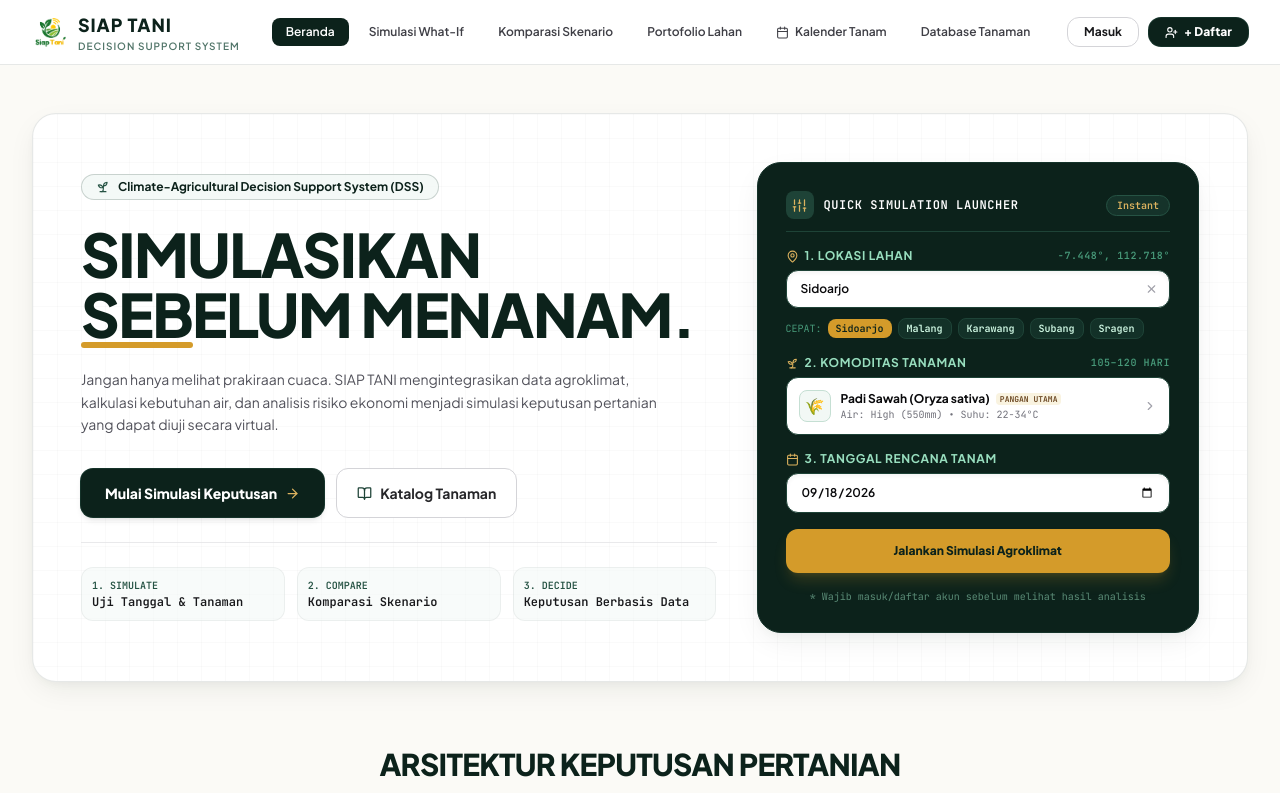
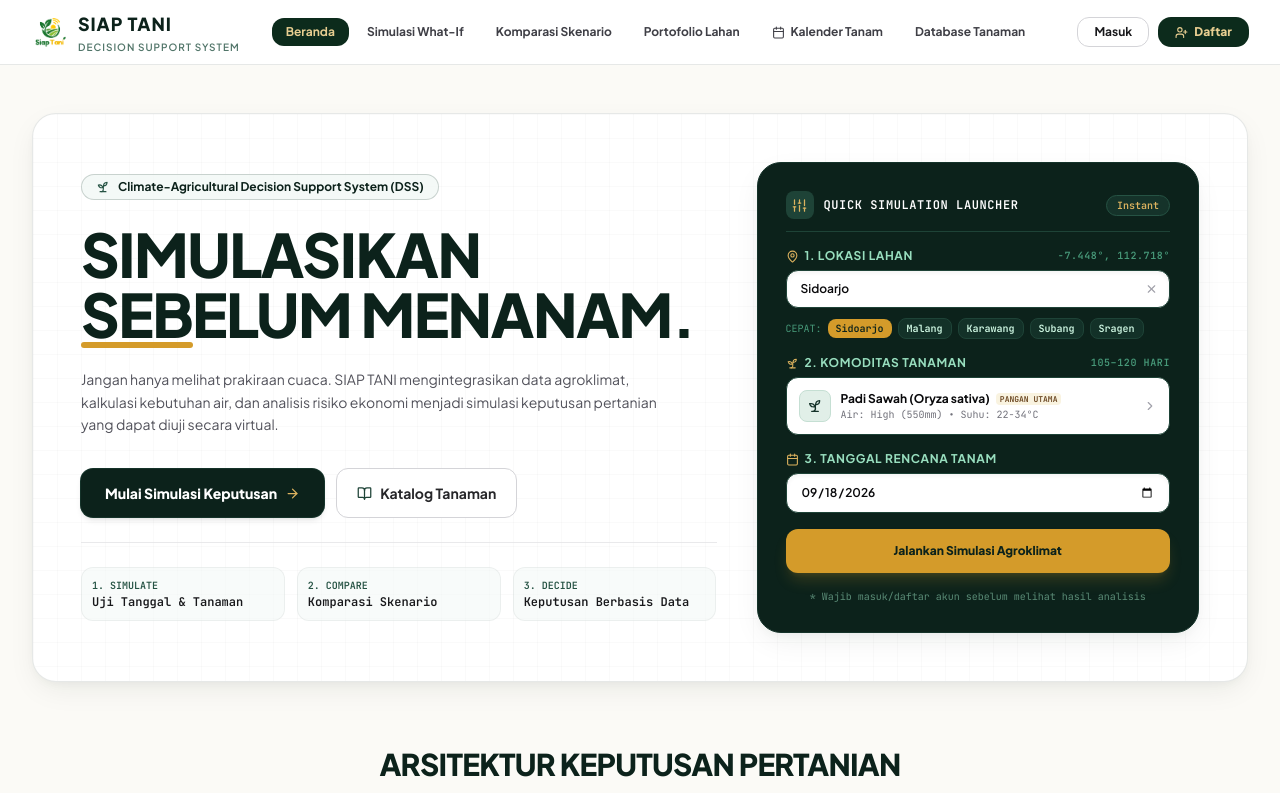
Before and after one commit to JoshNells13/UB-Holodev, a Nuxt app: page / in a window 1280 px wide. Shown: the top 793 px of the page. Built offline with nearby package versions, Linux system fonts and the light colour scheme.

Commit message:
style: refactor UI components with Lucide icons, updated color palettes, and improved typography consistency

```diff
--- a/components/layout/AppNavbar.vue
+++ b/components/layout/AppNavbar.vue
@@ -1,5 +1,5 @@
 <template>
-  <header class="sticky top-0 z-40 w-full border-b border-forest-950/10 bg-white/95 backdrop-blur-md shadow-xs">
+  <header class="sticky top-0 z-40 w-full border-b border-forest-950/10 bg-white/95 backdrop-blur-md shadow-2xs">
     <div class="mx-auto flex h-16 max-w-7xl items-center justify-between px-4 sm:px-6 lg:px-8">
       <!-- Logo & Brand -->
       <div class="flex items-center gap-8">
@@ -7,55 +7,55 @@
           <img src="/icon_logo.png" alt="Siap Tani Logo" class="h-9 w-9 object-contain shrink-0 drop-shadow-xs" />
           <div class="flex flex-col">
             <span class="text-base sm:text-lg font-extrabold uppercase leading-none tracking-wider text-forest-950">SIAP TANI</span>
-            <span class="text-[9px] sm:text-[10px] font-semibold tracking-widest text-forest-700/80 uppercase">Decision Support System</span>
+            <span class="text-[9px] sm:text-[10px] font-semibold tracking-widest text-forest-700/80 uppercase mt-0.5">Decision Support System</span>
           </div>
         </NuxtLink>
 
         <!-- Desktop Navigation Links -->
-        <nav class="hidden lg:flex items-center gap-1.5">
+        <nav class="hidden lg:flex items-center gap-1">
           <NuxtLink
             to="/"
-            class="rounded-lg px-3.5 py-1.5 text-xs font-semibold transition"
-            :class="$route.path === '/' ? 'bg-forest-950 text-white shadow-xs' : 'text-zinc-700 hover:text-forest-950 hover:bg-forest-50'"
+            class="rounded-xl px-3.5 py-1.5 text-xs font-bold transition-all"
+            :class="$route.path === '/' ? 'bg-[#0C2B1C] text-gold-300 shadow-xs' : 'text-zinc-700 hover:text-forest-950 hover:bg-forest-950/5'"
           >
             Beranda
           </NuxtLink>
           <button
             @click="handleNavTo('/simulate')"
-            class="rounded-lg px-3.5 py-1.5 text-xs font-semibold transition"
-            :class="$route.path === '/simulate' ? 'bg-forest-950 text-white shadow-xs' : 'text-zinc-700 hover:text-forest-950 hover:bg-forest-50'"
+            class="rounded-xl px-3.5 py-1.5 text-xs font-bold transition-all cursor-pointer"
+            :class="$route.path === '/simulate' ? 'bg-[#0C2B1C] text-gold-300 shadow-xs' : 'text-zinc-700 hover:text-forest-950 hover:bg-forest-950/5'"
           >
             Simulasi What-If
           </button>
           <button
             @click="handleNavTo('/compare')"
-            class="rounded-lg px-3.5 py-1.5 text-xs font-semibold transition flex items-center gap-1.5"
-            :class="$route.path === '/compare' ? 'bg-forest-950 text-white shadow-xs' : 'text-zinc-700 hover:text-forest-950 hover:bg-forest-50'"
+            class="rounded-xl px-3.5 py-1.5 text-xs font-bold transition-all flex items-center gap-1.5 cursor-pointer"
+            :class="$route.path === '/compare' ? 'bg-[#0C2B1C] text-gold-300 shadow-xs' : 'text-zinc-700 hover:text-forest-950 hover:bg-forest-950/5'"
           >
             <span>Komparasi Skenario</span>
-            <span v-if="comparisonList.length > 0" class="flex h-4 min-w-4 items-center justify-center rounded-full bg-gold-500 px-1 text-[9px] font-extrabold text-forest-950">
+            <span v-if="comparisonList.length > 0" class="flex h-4 min-w-4 items-center justify-center rounded-full bg-[#d49b2a] px-1 text-[9px] font-extrabold text-[#0C2B1C]">
               {{ comparisonList.length }}
             </span>
           </button>
           <button
             @click="handleNavTo('/portfolio')"
-            class="rounded-lg px-3.5 py-1.5 text-xs font-semibold transition"
-            :class="$route.path === '/portfolio' ? 'bg-forest-950 text-white shadow-xs' : 'text-zinc-700 hover:text-forest-950 hover:bg-forest-50'"
+            class="rounded-xl px-3.5 py-1.5 text-xs font-bold transition-all cursor-pointer"
+            :class="$route.path === '/portfolio' ? 'bg-[#0C2B1C] text-gold-300 shadow-xs' : 'text-zinc-700 hover:text-forest-950 hover:bg-forest-950/5'"
           >
             Portofolio Lahan
           </button>
           <button
             @click="handleNavTo('/calendar')"
-            class="rounded-lg px-3.5 py-1.5 text-xs font-semibold transition flex items-center gap-1.5"
-            :class="$route.path === '/calendar' ? 'bg-forest-950 text-white shadow-xs' : 'text-zinc-700 hover:text-forest-950 hover:bg-forest-50'"
+            class="rounded-xl px-3.5 py-1.5 text-xs font-bold transition-all flex items-center gap-1.5 cursor-pointer"
+            :class="$route.path === '/calendar' ? 'bg-[#0C2B1C] text-gold-300 shadow-xs' : 'text-zinc-700 hover:text-forest-950 hover:bg-forest-950/5'"
           >
             <Calendar :size="13" />
             <span>Kalender Tanam</span>
           </button>
           <NuxtLink
             to="/crops"
-            class="rounded-lg px-3.5 py-1.5 text-xs font-semibold transition"
-            :class="$route.path === '/crops' ? 'bg-forest-950 text-white shadow-xs' : 'text-zinc-700 hover:text-forest-950 hover:bg-forest-50'"
+            class="rounded-xl px-3.5 py-1.5 text-xs font-bold transition-all"
+            :class="$route.path === '/crops' ? 'bg-[#0C2B1C] text-gold-300 shadow-xs' : 'text-zinc-700 hover:text-forest-950 hover:bg-forest-950/5'"
           >
             Database Tanaman
           </NuxtLink>
@@ -68,7 +68,7 @@
           <template v-if="isAuthenticated && user">
             <NuxtLink
               to="/history"
-              class="hidden sm:flex items-center gap-1.5 rounded-xl border border-zinc-200 bg-white px-3.5 py-1.5 text-xs font-semibold text-zinc-800 transition hover:bg-forest-50 hover:border-forest-300 shadow-xs"
+              class="hidden sm:flex items-center gap-1.5 rounded-xl border border-zinc-200 bg-white px-3.5 py-1.5 text-xs font-bold text-zinc-800 transition hover:bg-forest-50 hover:border-forest-300 shadow-2xs"
             >
               <RotateCcw :size="13" class="text-forest-800" />
               <span>Riwayat</span>
@@ -76,25 +76,25 @@
 
             <!-- User Menu Dropdown -->
             <div class="relative group">
-              <button class="flex items-center gap-2 rounded-xl border border-forest-950/15 bg-forest-50/60 px-3 py-1.5 text-xs font-medium text-forest-950 transition hover:border-forest-900 shadow-xs">
-                <div class="flex h-5 w-5 items-center justify-center rounded-full bg-forest-950 text-[10px] font-extrabold text-gold-300 ring-1 ring-gold-500/50">
-                  {{ user.full_name?.charAt(0).toLowerCase() || 'b' }}
+              <button class="flex items-center gap-2 rounded-xl border border-forest-950/15 bg-forest-50/70 px-3 py-1.5 text-xs font-bold text-forest-950 transition hover:border-forest-900 shadow-2xs cursor-pointer">
+                <div class="flex h-6 w-6 items-center justify-center rounded-full bg-[#0C2B1C] text-[10px] font-extrabold text-gold-300 ring-1 ring-gold-500/50">
+                  {{ user.full_name?.charAt(0).toUpperCase() || 'P' }}
                 </div>
-                <span class="max-w-[100px] sm:max-w-[130px] truncate font-bold text-xs">{{ user.full_name || 'budi' }}</span>
-                <span v-if="isDemoUser" class="hidden sm:inline-block rounded bg-gold-100 text-gold-800 px-1 py-0.2 text-[8px] font-mono font-bold uppercase">Demo</span>
+                <span class="max-w-[100px] sm:max-w-[130px] truncate font-bold text-xs">{{ user.full_name || 'Petani' }}</span>
+                <span v-if="isDemoUser" class="hidden sm:inline-block rounded bg-gold-100 text-gold-900 px-1.5 py-0.2 text-[8px] font-mono font-bold uppercase border border-gold-300">Demo</span>
                 <ChevronDown :size="12" class="text-forest-700 transition-transform group-hover:rotate-180" />
               </button>
 
-              <div class="absolute right-0 top-full mt-1.5 hidden w-52 rounded-xl border border-zinc-200 bg-white p-1.5 shadow-premium group-hover:block z-50">
-                <div class="px-3 py-2 border-b border-zinc-100 bg-forest-50/40 rounded-lg mb-1">
-                  <p class="text-xs font-bold text-forest-950">{{ user.full_name }}</p>
-                  <p class="text-[11px] text-zinc-500 truncate font-mono">{{ user.email }}</p>
+              <div class="absolute right-0 top-full mt-1.5 hidden w-52 rounded-2xl border border-zinc-200 bg-white p-1.5 shadow-premium group-hover:block z-50">
+                <div class="px-3 py-2 border-b border-zinc-100 bg-forest-50/40 rounded-xl mb-1">
+                  <p class="text-xs font-bold text-forest-950 truncate">{{ user.full_name }}</p>
+                  <p class="text-[10px] text-zinc-500 truncate font-mono">{{ user.email }}</p>
                 </div>
-                <NuxtLink to="/history" class="flex w-full items-center gap-2 rounded-lg px-3 py-2 text-xs font-medium text-zinc-700 hover:bg-forest-50 hover:text-forest-950 transition">
+                <NuxtLink to="/history" class="flex w-full items-center gap-2 rounded-xl px-3 py-2 text-xs font-bold text-zinc-700 hover:bg-forest-50 hover:text-forest-950 transition">
                   <RotateCcw :size="14" class="text-forest-700" />
                   <span>Riwayat Simulasi</span>
                 </NuxtLink>
-                <button @click="signOut" class="flex w-full items-center gap-2 rounded-lg px-3 py-2 text-xs font-medium text-red-600 hover:bg-red-50 transition">
+                <button @click="signOut" class="flex w-full items-center gap-2 rounded-xl px-3 py-2 text-xs font-bold text-red-600 hover:bg-red-50 transition cursor-pointer">
                   <LogOut :size="14" />
                   <span>Keluar Akun</span>
                 </button>
@@ -103,28 +103,28 @@
           </template>
 
           <template v-else>
-            <button
-              @click="openAuthModal('/simulate')"
-              class="rounded-xl border border-zinc-300 px-4 py-1.5 text-xs font-bold text-zinc-900 transition hover:bg-zinc-100 shadow-xs"
+            <NuxtLink
+              to="/login"
+              class="rounded-xl border border-zinc-300 px-4 py-1.5 text-xs font-bold text-zinc-900 transition hover:bg-zinc-100 shadow-2xs"
             >
               Masuk
-            </button>
-            <button
-              @click="openAuthModal('/simulate')"
-              class="flex items-center gap-1.5 rounded-xl bg-forest-950 px-4 py-1.5 text-xs font-extrabold text-white transition hover:bg-forest-900 shadow-xs ring-1 ring-forest-900"
+            </NuxtLink>
+            <NuxtLink
+              to="/register"
+              class="flex items-center gap-1.5 rounded-xl bg-[#0C2B1C] px-4 py-1.5 text-xs font-extrabold text-gold-300 transition hover:bg-forest-900 shadow-2xs ring-1 ring-[#0C2B1C]"
             >
               <UserPlus :size="13" />
-              <span>+ Daftar</span>
-            </button>
+              <span>Daftar</span>
+            </NuxtLink>
           </template>
 
           <template #fallback>
-            <button
-              @click="openAuthModal('/simulate')"
+            <NuxtLink
+              to="/login"
               class="rounded-xl border border-zinc-300 px-4 py-1.5 text-xs font-bold text-zinc-900"
             >
               Masuk
-            </button>
+            </NuxtLink>
           </template>
         </ClientOnly>
 
@@ -132,7 +132,7 @@
         <button
           type="button"
           @click="mobileMenuOpen = !mobileMenuOpen"
-          class="lg:hidden flex h-9 w-9 items-center justify-center rounded-xl border border-zinc-200 bg-zinc-50 text-zinc-800 hover:bg-forest-50 hover:text-forest-950 transition"
+          class="lg:hidden flex h-9 w-9 items-center justify-center rounded-xl border border-zinc-200 bg-zinc-50 text-zinc-800 hover:bg-forest-50 hover:text-forest-950 transition cursor-pointer"
           aria-label="Toggle Mobile Menu"
         >
           <X v-if="mobileMenuOpen" :size="18" />
@@ -144,46 +144,46 @@
     <!-- Mobile Drawer / Dropdown -->
     <div
       v-if="mobileMenuOpen"
-      class="lg:hidden border-t border-zinc-200 bg-white px-4 py-5 space-y-3 shadow-lg transition-all animate-fadeIn"
+      class="lg:hidden border-t border-zinc-200 bg-[#FBFAF6] px-4 py-5 space-y-2 shadow-lg transition-all"
     >
       <nav class="flex flex-col space-y-1">
         <NuxtLink
           to="/"
           @click="mobileMenuOpen = false"
           class="flex items-center gap-2.5 rounded-xl px-3.5 py-2.5 text-xs font-bold transition"
-          :class="$route.path === '/' ? 'bg-forest-950 text-white' : 'text-zinc-700 hover:bg-forest-50 hover:text-forest-950'"
+          :class="$route.path === '/' ? 'bg-[#0C2B1C] text-gold-300' : 'text-zinc-700 hover:bg-forest-50 hover:text-forest-950'"
         >
           <span>Beranda</span>
         </NuxtLink>
         <button
           @click="handleNavToMobile('/simulate')"
-          class="flex items-center justify-between rounded-xl px-3.5 py-2.5 text-xs font-bold text-left transition"
-          :class="$route.path === '/simulate' ? 'bg-forest-950 text-white' : 'text-zinc-700 hover:bg-forest-50 hover:text-forest-950'"
+          class="flex items-center justify-between rounded-xl px-3.5 py-2.5 text-xs font-bold text-left transition cursor-pointer"
+          :class="$route.path === '/simulate' ? 'bg-[#0C2B1C] text-gold-300' : 'text-zinc-700 hover:bg-forest-50 hover:text-forest-950'"
         >
           <span>Simulasi What-If</span>
           <span class="text-[10px] font-mono font-normal opacity-70">DSS Studio</span>
         </button>
         <button
           @click="handleNavToMobile('/compare')"
-          class="flex items-center justify-between rounded-xl px-3.5 py-2.5 text-xs font-bold text-left transition"
-          :class="$route.path === '/compare' ? 'bg-forest-950 text-white' : 'text-zinc-700 hover:bg-forest-50 hover:text-forest-950'"
+          class="flex items-center justify-between rounded-xl px-3.5 py-2.5 text-xs font-bold text-left transition cursor-pointer"
+          :class="$route.path === '/compare' ? 'bg-[#0C2B1C] text-gold-300' : 'text-zinc-700 hover:bg-forest-50 hover:text-forest-950'"
         >
           <span>Komparasi Skenario</span>
-          <span v-if="comparisonList.length > 0" class="flex h-4 min-w-4 items-center justify-center rounded-full bg-gold-500 px-1.5 text-[9px] font-bold text-forest-950">
+          <span v-if="comparisonList.length > 0" class="flex h-4 min-w-4 items-center justify-center rounded-full bg-[#d49b2a] px-1.5 text-[9px] font-bold text-[#0C2B1C]">
             {{ comparisonList.length }}
           </span>
         </button>
         <button
           @click="handleNavToMobile('/portfolio')"
-          class="flex items-center gap-2.5 rounded-xl px-3.5 py-2.5 text-xs font-bold text-left transition"
-          :class="$route.path === '/portfolio' ? 'bg-forest-950 text-white' : 'text-zinc-700 hover:bg-forest-50 hover:text-forest-950'"
+          class="flex items-center gap-2.5 rounded-xl px-3.5 py-2.5 text-xs font-bold text-left transition cursor-pointer"
+          :class="$route.path === '/portfolio' ? 'bg-[#0C2B1C] text-gold-300' : 'text-zinc-700 hover:bg-forest-50 hover:text-forest-950'"
         >
           <span>Portofolio Lahan</span>
         </button>
         <button
           @click="handleNavToMobile('/calendar')"
-          class="flex items-center gap-2 rounded-xl px-3.5 py-2.5 text-xs font-bold text-left transition"
-          :class="$route.path === '/calendar' ? 'bg-forest-950 text-white' : 'text-zinc-700 hover:bg-forest-50 hover:text-forest-950'"
+          class="flex items-center gap-2 rounded-xl px-3.5 py-2.5 text-xs font-bold text-left transition cursor-pointer"
+          :class="$route.path === '/calendar' ? 'bg-[#0C2B1C] text-gold-300' : 'text-zinc-700 hover:bg-forest-50 hover:text-forest-950'"
         >
           <Calendar :size="14" />
           <span>Kalender Tanam</span>
@@ -192,7 +192,7 @@
           to="/crops"
           @click="mobileMenuOpen = false"
           class="flex items-center gap-2.5 rounded-xl px-3.5 py-2.5 text-xs font-bold transition"
-          :class="$route.path === '/crops' ? 'bg-forest-950 text-white' : 'text-zinc-700 hover:bg-forest-50 hover:text-forest-950'"
+          :class="$route.path === '/crops' ? 'bg-[#0C2B1C] text-gold-300' : 'text-zinc-700 hover:bg-forest-50 hover:text-forest-950'"
         >
           <span>Database Tanaman</span>
         </NuxtLink>
--- a/components/simulator/FarmMapPicker.vue
+++ b/components/simulator/FarmMapPicker.vue
@@ -163,7 +163,7 @@
 
 const detectUserGPS = () => {
   if (!navigator.geolocation) {
-    alert('Browser tidak mendukung pendeteksi GPS')
+    alert('Browser perangkat Anda tidak mendukung pendeteksi lokasi GPS.')
     return
   }
 
@@ -183,7 +183,7 @@
     },
     (err) => {
       console.warn('Geolocation error:', err)
-      alert('Gagal mengambil titik GPS: ' + err.message)
+      alert('Gagal mendeteksi lokasi GPS perangkat. Pastikan izin akses lokasi telah diaktifkan.')
       isLocating.value = false
     },
     { enableHighAccuracy: true, timeout: 8000 }
--- a/components/simulator/RiskBreakdownCard.vue
+++ b/components/simulator/RiskBreakdownCard.vue
@@ -115,7 +115,7 @@
       </div>
       <div class="space-y-2 text-xs text-emerald-100/90 font-sans">
         <div v-for="(reason, idx) in breakdown.bullet_reasons" :key="idx" class="flex items-start gap-2.5">
-          <span class="font-extrabold text-gold-400 shrink-0 mt-0.5">✓</span>
+          <CheckCircle2 :size="14" class="text-gold-400 shrink-0 mt-0.5" />
           <span>{{ reason }}</span>
         </div>
       </div>
@@ -124,7 +124,7 @@
 </template>
 
 <script setup lang="ts">
-import { Layers, CloudSun, Droplets, Sprout, TrendingUp, CheckSquare } from '@lucide/vue'
+import { Layers, CloudSun, Droplets, Sprout, TrendingUp, CheckSquare, CheckCircle2 } from '@lucide/vue'
 import type { RiskBreakdown, RiskLevel } from '~/types/risk'
 
 defineProps<{
--- a/pages/calendar.vue
+++ b/pages/calendar.vue
@@ -308,10 +308,10 @@
             <button
               type="button"
               @click="toggleCompletion(selectedEvent.id)"
-              class="rounded-lg px-2 py-1 text-xs font-bold border transition"
-              :class="isCompleted(selectedEvent.id) ? 'bg-zinc-950 text-white border-zinc-950' : 'bg-zinc-100 text-zinc-800 border-zinc-300'"
+              class="rounded-lg px-2.5 py-1 text-xs font-bold border transition-all cursor-pointer"
+              :class="isCompleted(selectedEvent.id) ? 'bg-[#0C2B1C] text-gold-300 border-[#0C2B1C]' : 'bg-zinc-100 text-zinc-800 border-zinc-300'"
             >
-              {{ isCompleted(selectedEvent.id) ? '✓ Selesai' : 'Belum Selesai' }}
+              {{ isCompleted(selectedEvent.id) ? 'Selesai Dilakukan' : 'Belum Dikerjakan' }}
             </button>
           </div>
 
--- a/pages/index.vue
+++ b/pages/index.vue
@@ -136,8 +136,8 @@
                   class="cursor-pointer flex items-center justify-between rounded-xl border border-forest-800 bg-white p-3 text-zinc-900 transition hover:border-gold-400 shadow-sm"
                 >
                   <div class="flex items-center gap-2.5">
-                    <div class="flex h-8 w-8 items-center justify-center rounded-lg bg-forest-50 text-forest-900 font-bold border border-forest-200">
-                      🌾
+                    <div class="flex h-8 w-8 items-center justify-center rounded-lg bg-forest-100 text-forest-900 font-bold border border-forest-200">
+                      <Sprout :size="16" />
                     </div>
                     <div>
                       <div class="flex items-center gap-1.5">
```
Also changed, not shown: composables/useAuth.ts (+28 -4 lines), pages/portfolio.vue (+16 -11 lines).
